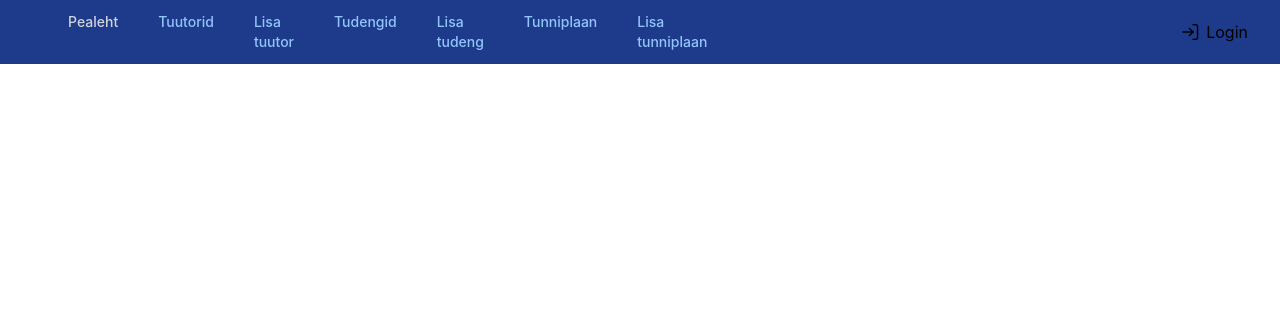
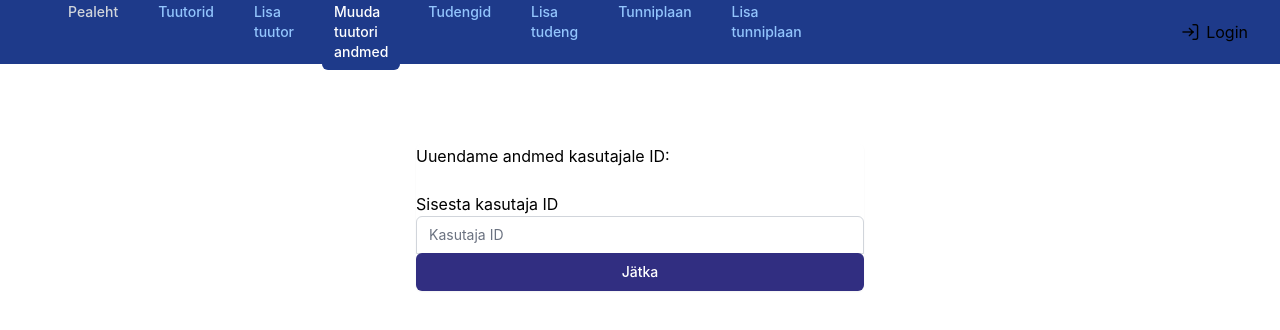
Before and after one commit to anngolu/Tuutoriplatvorm, a Vue app in the folder FrontEnd/: page /updateTutor in a window 1280 px wide. Shown: the top 330 px of the page. Built offline with nearby package versions, Linux system fonts and the light colour scheme.

Commit message:
Tuutori andmete uuendamine

```diff
--- a/FrontEnd/src/App.vue
+++ b/FrontEnd/src/App.vue
@@ -29,6 +29,11 @@
                 active-class="bg-blue-900 text-white"
                 >Lisa tuutor</router-link
               >
+              <router-link
+              to="/updateTutor"
+                class="text-blue-300 hover:bg-blue-700 hover:text-white rounded-md px-3 py-2 text-sm font-medium"
+                active-class="bg-blue-900 text-white"
+                >Muuda tuutori andmed</router-link>
 
               <router-link
                 to="/students"
--- a/FrontEnd/src/components/AddTutorForm.vue
+++ b/FrontEnd/src/components/AddTutorForm.vue
@@ -4,7 +4,9 @@
     >
     <form class="max-w-md w-full space-y-8">
       <div class="rounded-md shadow-sm">
+
         <div>
+          {{tutor.id!==undefined? 'Uuendame andmed: '  :'Lisa tuutor' }} <br>
           <div>
             <label for="name">Nimi</label>
             <input
@@ -133,7 +135,7 @@
             @click.prevent="submitForm"
             class="group w-full flex justify-center py-2 px-4 border border-transparent text-sm font-medium rounded-md text-white bg-indigo-900 hover:bg-indigo-700 focus:outline-none focus:ring-2 focus:ring-offset-2 focus:ring-indigo-500"
           >
-            Lisa tuutor
+          {{tutor.id!==undefined? 'Uuenda tuutor':'Lisa tuutor' }}
           </button>
         </div>
         <div class="mt-2" v-if="tutor.id">
@@ -152,8 +154,8 @@
 <script setup lang="ts">
 import { Tutor } from '@/model/tutor';
 import { useTutorsStore } from '@/stores/tutorsStore';
-import { Ref, ref } from 'vue';
-import { useRouter } from 'vue-router';
+import { Ref, ref, onMounted, computed , watch } from 'vue';
+import { useRouter,useRoute, onBeforeRouteUpdate } from 'vue-router';
 import { Subject } from '@/model/schedule';
 
 const tutor: Ref<Tutor> = ref({
@@ -167,11 +169,57 @@ const tutor: Ref<Tutor> = ref({
   id: undefined,
 });
 
-const { addTutor, deleteTutor } = useTutorsStore();
+const { addTutor, deleteTutor ,getTutorById, updateTutor} = useTutorsStore();
 const router = useRouter();
+const route = useRoute();
 
+
+onMounted(()=>{
+  const tutorByID=getTutorById(Number(route.params.id));
+  console.log(tutorByID, route.params.id)
+  console.log("onMounted algus")
+  console.log(tutorByID)
+
+  console.log("onMounted lõpp")
+  //tutor.value = {...tutor.value, ...tutorById}
+
+  tutor.value = {...tutor.value, ...tutorByID}
+})
+
+
+watch(
+      () => route.params.id,
+       newId => {
+        const tutorById= getTutorById(Number(newId));
+        console.log("Kontroll: ",tutorByID)
+      }
+    )
+
+onBeforeRouteUpdate(async (to, from) => {console.log("route change", to, from)});
+
+const tutorById = computed(()=>{
+  console.log("1 computed");
+ return getTutorById(Number(route.params.id));
+ // console.log(tutorByID, route.params.id)
+})
+
+watch( tutorById, ( val)=>{
+
+tutor.value={...tutor.value, ...val }
+
+console.log(tutor.value )
+})
+
+//Lisamine või uuendamine
 const submitForm = () => {
-  addTutor({ ...tutor.value });
+  if(tutor.value.id!==undefined){
+    updateTutor({ ...tutor.value });
+    delete tutor.value.id;
+
+  } else {
+    addTutor({ ...tutor.value });
+  }
+
   clearForm();
   router.push({ name: 'Tuutorid' });
 };
--- /dev/null
+++ b/FrontEnd/src/components/UpdateTutor.vue
@@ -0,0 +1,78 @@
+<template>
+  <div
+    class="min-h-full flex items-center justify-center py-12 px-4 sm:px-6 lg:px-8"
+  >
+    <form class="max-w-md w-full space-y-8">
+      <div class="rounded-md shadow-sm -space-y-px">
+        <div class="mt-8 space-y-6">
+
+          <button> Uuendame andmed kasutajale ID: {{  tutor.id }}</button> <br>
+          <div>
+            <label for="name">Sisesta kasutaja ID</label>
+            <input
+              id="id"
+              name="id"
+              v-model="tutor.id"
+              class="appearance-none rounded-none relative block w-full px-3 py-2 border border-gray-300 placeholder-gray-500 text-gray-900 rounded-t-md focus:outline-none focus:ring-indigo-500 focus:border-indigo-500 focus:z-10 sm:text-sm"
+              placeholder="Kasutaja ID"
+            />
+          </div>
+        </div>
+
+        <div>
+          <button
+            @click.prevent="submitForm"
+            class="group relative w-full flex justify-center py-2 px-4 border border-transparent text-sm font-medium rounded-md text-white bg-indigo-900 hover:bg-indigo-700 focus:outline-none focus:ring-2 focus:ring-offset-2 focus:ring-indigo-500"
+          >
+            <span class="absolute left-0 inset-y-0 flex items-center pl-3">
+            </span>
+           Jätka
+
+          </button>
+        </div>
+      </div>
+    </form>
+  </div>
+</template>
+
+<script setup lang="ts">
+import { Tutor } from '@/model/tutor';
+import { useTutorsStore } from '@/stores/tutorsStore';
+import { Ref, ref, onMounted, computed , watch} from 'vue';
+import { useRouter,useRoute } from 'vue-router';
+
+
+
+const tutor: Ref<Tutor> = ref({
+  id:''
+});
+
+const { getTutorById} = useTutorsStore();
+const router = useRouter();
+const route = useRoute();
+
+watch(
+      () => route.params.id,
+       newId => {
+        const tutorById= getTutorById(Number(newId));
+        console.log("Kontroll: ",tutorById)
+      }
+    )
+
+
+
+
+const submitForm = () => {
+  console.log(1)
+  if(tutor.value.id!==undefined){
+    if (getTutorById(tutor.value.id)?.id==undefined){
+    router.push('/newtutor/'+tutor.value.id);
+    delete tutor.value.id
+  } }
+
+};
+
+
+
+</script>
+@/model/tutor @/stores/tutorsStore
--- a/FrontEnd/src/model/api.ts
+++ b/FrontEnd/src/model/api.ts
@@ -31,7 +31,13 @@ export default function useApi<T>(
       options = {...options, headers}
     }
     const res = await fetch(apiUrl + url, options);
-    const data = await res.json();
+    let data;
+    try {
+       data = res.json? await res.json():res;
+    } catch (error) {
+      data=res;
+    }
+   // const data = await res.json();
     const statusCode = await res.status;
     status.value = statusCode;
     response.value = data;
--- a/FrontEnd/src/router/router.ts
+++ b/FrontEnd/src/router/router.ts
@@ -1,6 +1,7 @@
 import { RouteRecordRaw, createRouter, createWebHistory } from 'vue-router';
 import TutorsVue from '@/views/Tutors.vue';
 import AddTutorVue from '@/views/AddTutor.vue';
+import UpdateTutor from '@/views/UpdateTutor.vue';
 import StudentsVue from '@/views/Students.vue';
 import AddStudentVue from '@/views/AddStudent.vue';
 import MainPageVue from '@/views/MainPage.vue';
@@ -25,12 +26,17 @@ const routes: Array<RouteRecordRaw> = [
     }
   },
   {
-    path: '/newTutor',
+    path: '/newTutor/:id?',
     name: 'Lisa tuutor (tuutori registreerumine)',
     component: AddTutorVue,
     meta: {
       requiresAuth: true
     }
+  },
+  {
+    path: '/updateTutor',
+    name: 'Muuda tuutori andmed',
+    component: UpdateTutor,
   },
   {
     path: '/students',
--- a/FrontEnd/src/stores/tutorsStore.ts
+++ b/FrontEnd/src/stores/tutorsStore.ts
@@ -49,7 +49,7 @@ export const useTutorsStore = defineStore('tutorsStore', () => {
     }
   };
 
-  const updateTutors = async (tutor: Tutor) => {
+  const updateTutor = async (tutor: Tutor) => {  //
     const apiAddTutor = useApi<Tutor>('tutors/' + tutor.id, {
       method: 'PUT',
       headers: {
@@ -60,9 +60,8 @@ export const useTutorsStore = defineStore('tutorsStore', () => {
     });
 
     await apiAddTutor.request();
-    if (apiAddTutor.response.value) {
-      load();
-    }
+       load();
+
   };
 
   const calculateRating = async (id: number, rate: number) => {
@@ -162,7 +161,7 @@ export const useTutorsStore = defineStore('tutorsStore', () => {
     searchTutorByName,
     getTutorById,
     addTutor,
-    updateTutors,
+    updateTutor,
     calculateRating,
     //deleteStudent,
     //filterTutorByTitle,
--- /dev/null
+++ b/FrontEnd/src/views/UpdateTutor.vue
@@ -0,0 +1,7 @@
+<template>
+  <UpdateTutorForm />
+</template>
+
+<script setup lang="ts">
+import UpdateTutorForm from '@/components/UpdateTutor.vue'; //A
+</script>
```
